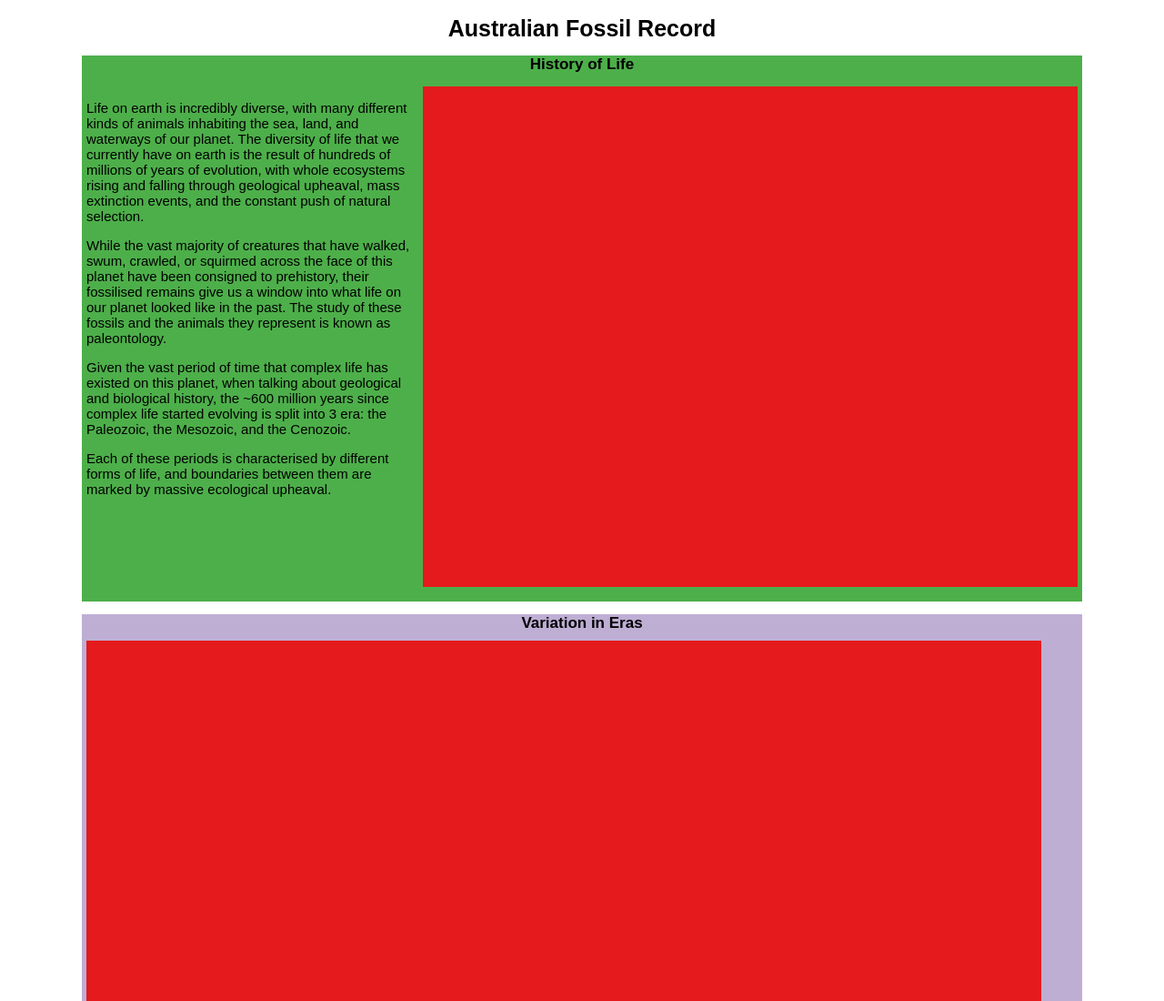
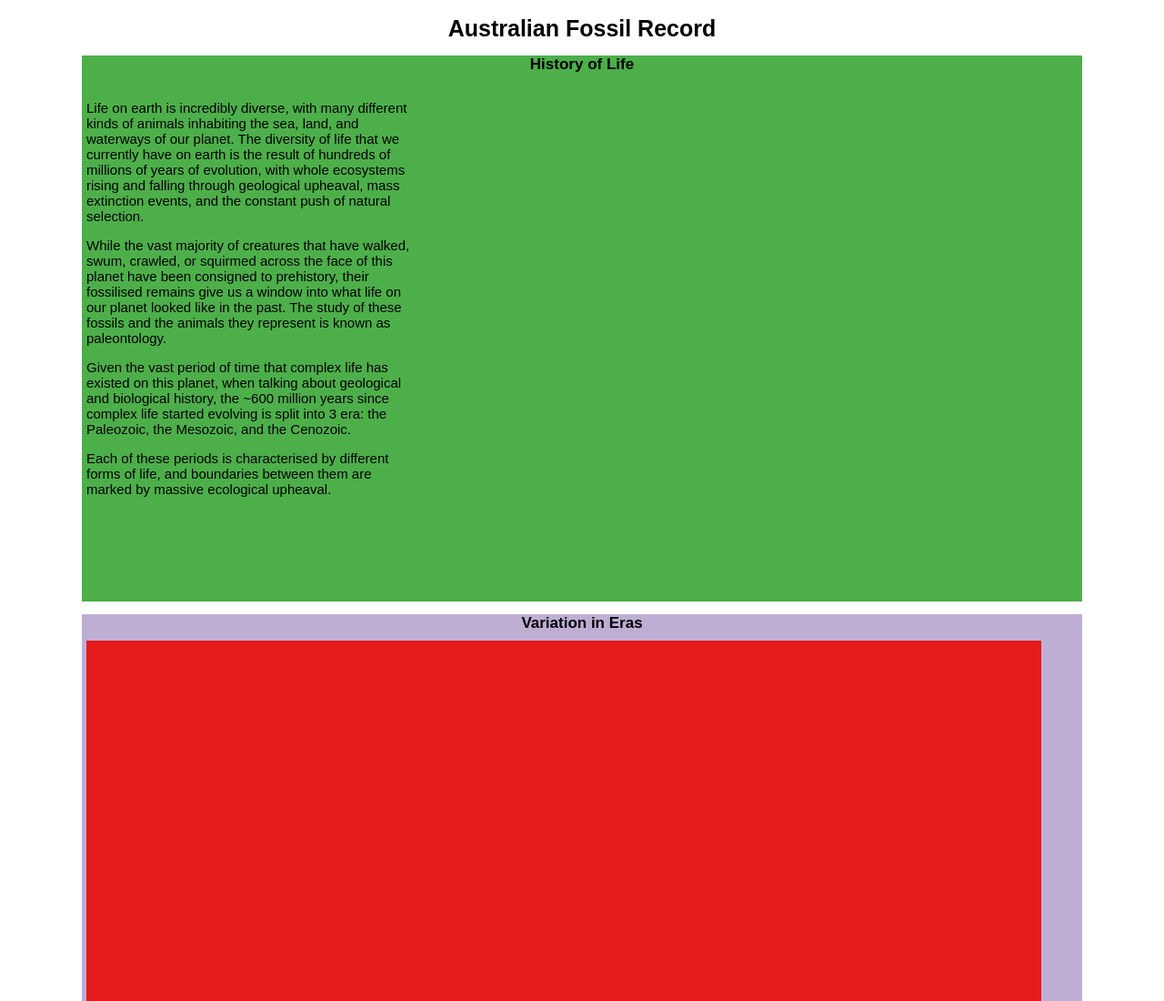
Before and after one commit to jfeh0001/FIT3179, a plain HTML site: page index.html in a window 1280 px wide. Shown: the top 1100 px of the page at 91% size. Drawn offline with Linux system fonts and the light colour scheme; a script that the page names is missing.

Commit message:
Update styles.css

```diff
--- a/css/styles.css
+++ b/css/styles.css
@@ -44,7 +44,6 @@ text1{
 	height: 550px;
 	width: 720px;
 	float: right;
-	background-color: #e41a1c;
 }
 
 #era_cart {
```
